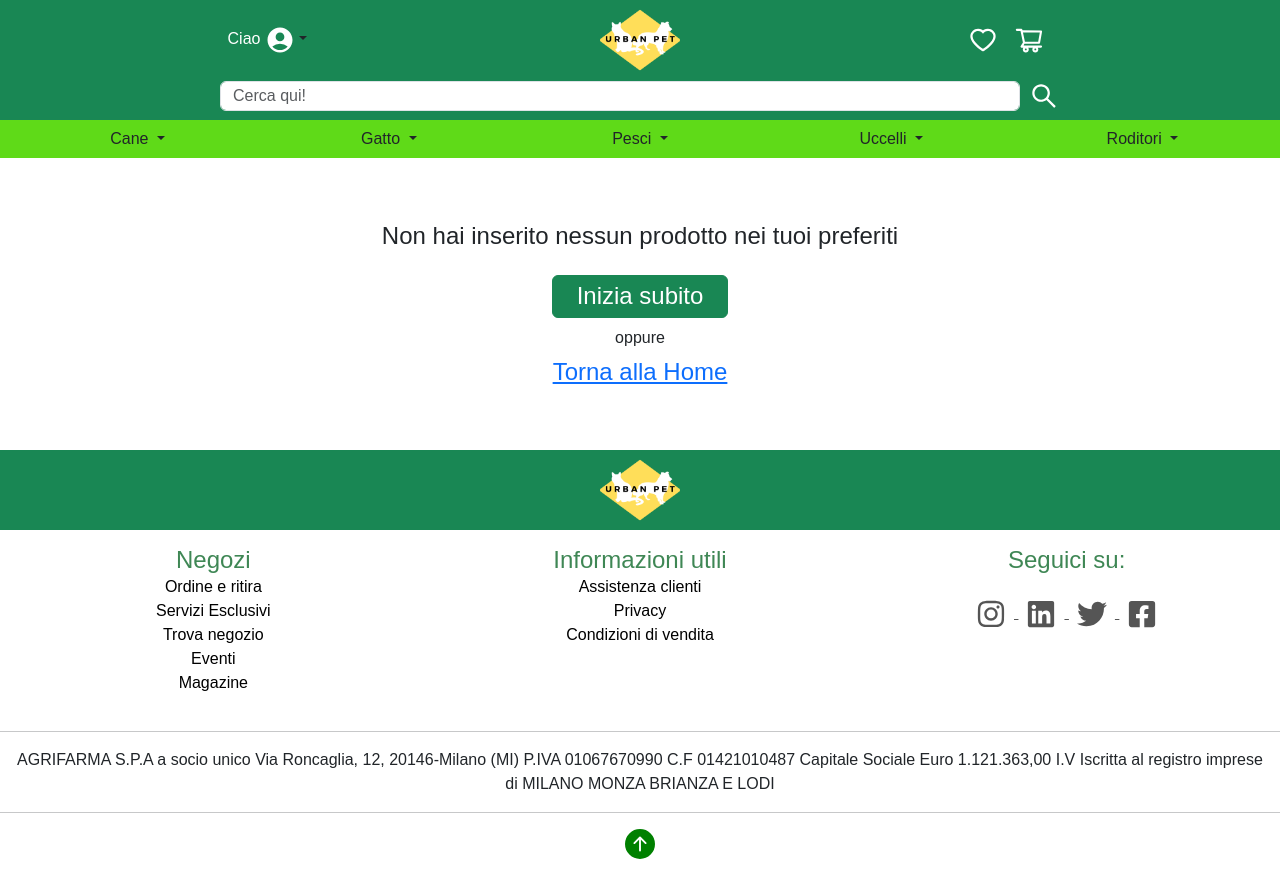
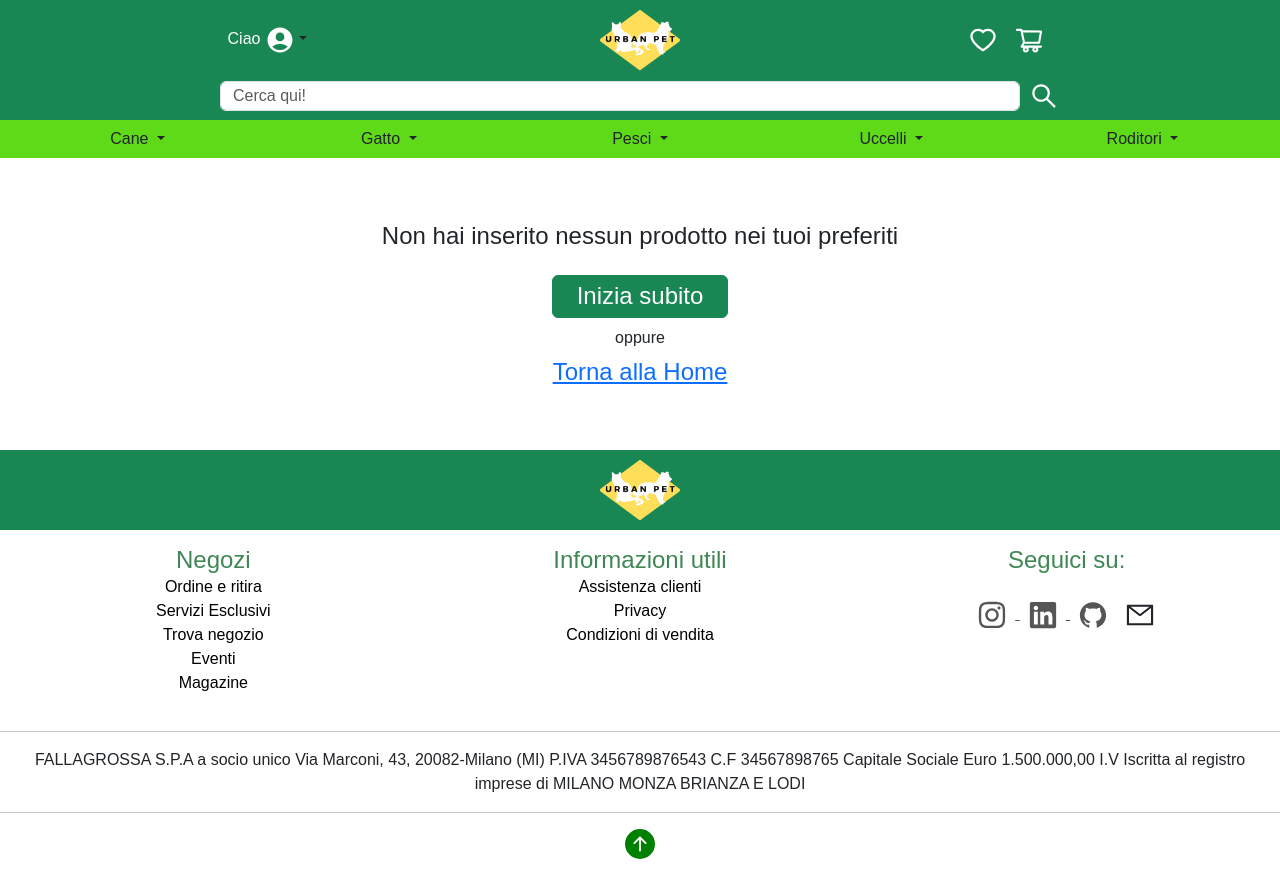
Before and after one commit to Davepuffo/Progetto_Capstone_FrontEnd, a React (Create React App) app in the folder progetto/: page /preferiti in a window 1280 px wide. Built offline with nearby package versions, Linux system fonts and the light colour scheme.

Commit message:
fine progetto

```diff
--- a/progetto/src/component/DinamicParts/Carrello.jsx
+++ b/progetto/src/component/DinamicParts/Carrello.jsx
@@ -439,13 +439,12 @@ function Carrello() {
                   </Accordion.Body>
                 </Accordion.Item>
               </Accordion>
-              {user.indirizziUtente[0] == null ? null : (
-                <Col className="text-end my-3" id="btntrue">
-                  <Button variant="success" type="submit" disabled={!agreement}>
-                    Procedi
-                  </Button>
-                </Col>
-              )}
+
+              <Col className="text-end my-3" id="btntrue">
+                <Button variant="success" type="submit" disabled={!agreement}>
+                  Procedi
+                </Button>
+              </Col>
             </Form>
           </Col>
         </Row>
--- a/progetto/src/component/DinamicParts/HomePage.jsx
+++ b/progetto/src/component/DinamicParts/HomePage.jsx
@@ -33,26 +33,42 @@ function HomePage() {
         <Carousel.Item
           className="text-center"
           style={{ maxHeight: "500px" }}
-          interval={4000}
+          interval={5000}
         >
           <img
             className="img-fluid"
             src="https://www.isoladeitesori.it/dw/image/v2/BGRZ_PRD/on/demandware.static/-/Sites-idt-it-Library/default/dw317c4c1f/Carosello%20home/Summerdays_homepage_1920x693.jpg"
             alt="First slide"
             id="slideCarousel"
+            style={{ maxHeight: "450px" }}
           />
         </Carousel.Item>
 
         <Carousel.Item
           className="text-center"
           style={{ maxHeight: "500px" }}
-          interval={4000}
+          interval={5000}
         >
           <img
             className=""
             src="https://www.isoladeitesori.it/dw/image/v2/BGRZ_PRD/on/demandware.static/-/Sites-idt-it-Library/default/dw3265db9d/Carosello%20home/PrezziProtetti_categoria_1920x693_1.jpg"
             alt="First slide"
             id="slideCarousel"
+            style={{ height: "450px" }}
+          />
+        </Carousel.Item>
+
+        <Carousel.Item
+          className="text-center"
+          style={{ maxHeight: "500px" }}
+          interval={5000}
+        >
+          <img
+            className=""
+            src="https://arcaplanet.vtexassets.com/unsafe/fit-in/1352x400/center/middle/https%3A%2F%2Farcaplanet.vtexassets.com%2Fassets%2Fvtex.file-manager-graphql%2Fimages%2Fd7d5542e-91af-405b-a4b3-f9259661d6c1___2c36b68768d8a2b16426ebeb9336e594.png"
+            alt="First slide"
+            id="slideCarousel"
+            style={{ height: "450px" }}
           />
         </Carousel.Item>
       </Carousel>
--- a/progetto/src/component/StaticParts/Footer.jsx
+++ b/progetto/src/component/StaticParts/Footer.jsx
@@ -9,8 +9,16 @@ import {
 } from "react-icons/fa";
 
 import { BsFillArrowUpCircleFill } from "react-icons/bs";
+import { AiFillGithub, AiOutlineMail } from "react-icons/ai";
+import { Button, OverlayTrigger, Tooltip } from "react-bootstrap";
 
 function Footer() {
+  const renderTooltip = (props) => (
+    <Tooltip id="button-tooltip" {...props}>
+      davidegalli104@gmail.com
+    </Tooltip>
+  );
+
   return (
     <Container fluid className="text-center">
       <Row className="flex-column bg-success align-items-center text-center">
@@ -58,22 +66,34 @@ function Footer() {
         </Col>
         <Col>
           <h4 className="mb-4">Seguici su:</h4>
-          <a href="#" className="social">
+          <a href="https://www.instagram.com/davepuffo/" className="social">
             {" "}
             <FaInstagram size="30px" className="mx-2" />
           </a>
-          <a href="#" className="social">
+          <a
+            href="https://www.linkedin.com/in/davide-galli-/"
+            className="social"
+          >
             {" "}
             <FaLinkedin size="30px" className="mx-2" />
           </a>
-          <a href="#" className="social">
+          <a
+            href="https://github.com/davidegalli93/Progetto_Capstone_FrontEnd"
+            className="social"
+          >
             {" "}
-            <FaTwitter size="30px" className="mx-2" />
+            <AiFillGithub size="30px" className="mx-2" />
           </a>
-          <a href="#" className="social">
-            {" "}
-            <FaFacebookSquare size="30px" className="mx-2" />
-          </a>
+          <OverlayTrigger
+            placement="bottom"
+            delay={{ show: 250, hide: 400 }}
+            overlay={renderTooltip}
+          >
+            <Button variant="transparent" className="m-0 p-0">
+              {" "}
+              <AiOutlineMail size="30px" className="mx-2" />
+            </Button>
+          </OverlayTrigger>
         </Col>
       </Row>
 
@@ -81,9 +101,10 @@ function Footer() {
         <hr />
         <Col>
           <p>
-            AGRIFARMA S.P.A a socio unico Via Roncaglia, 12, 20146-Milano (MI)
-            P.IVA 01067670990 C.F 01421010487 Capitale Sociale Euro 1.121.363,00
-            I.V Iscritta al registro imprese di MILANO MONZA BRIANZA E LODI
+            FALLAGROSSA S.P.A a socio unico Via Marconi, 43, 20082-Milano (MI)
+            P.IVA 3456789876543 C.F 34567898765 Capitale Sociale Euro
+            1.500.000,00 I.V Iscritta al registro imprese di MILANO MONZA
+            BRIANZA E LODI
           </p>
         </Col>
         <hr />
```
